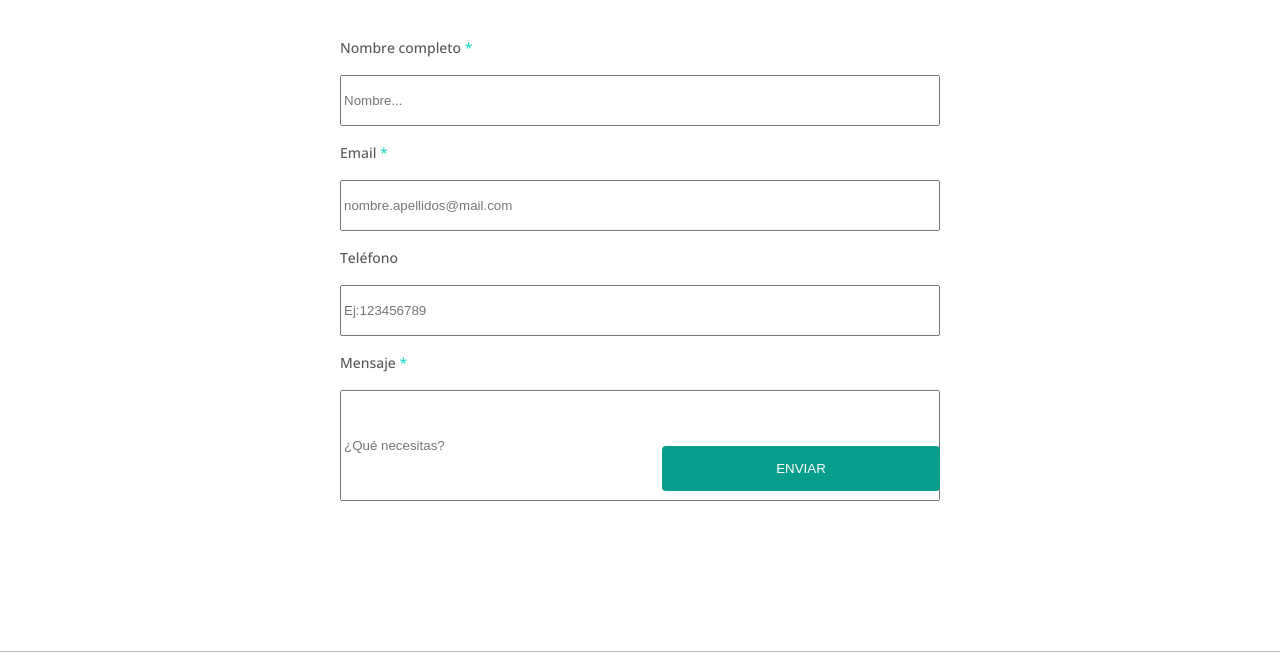
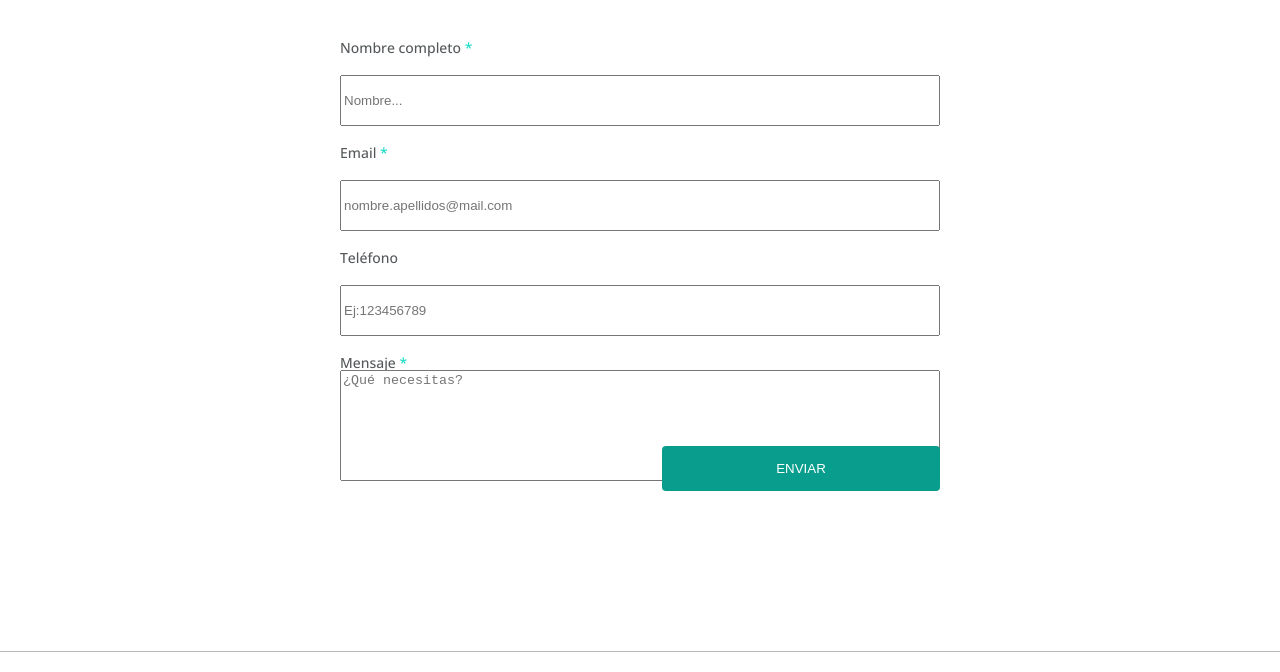
Before and after one commit to lilifernandez91/project-promo-q-module-1-team-1, a website: page src/html/contacto.html in a window 1280 px wide. Shown: the part 604-1276 px from the top of the page. Drawn offline with nearby package versions, Linux system fonts and the light colour scheme; files that its build step writes are made by us from their sources; files whose address does not match are found by name.

Commit message:
add textarea

```diff
--- a/src/html/contacto.html
+++ b/src/html/contacto.html
@@ -89,15 +89,15 @@
             />
 
             <label for="mesage">mensaje <span>*</span> </label>
-            <input
+            <textarea
               class="mesage-text"
               placeholder="¿Qué necesitas?"
-              maxlength="50"
+              maxlength="100"
               id="mesage"
               type="text"
               name="mesage"
               required
-            />
+            ></textarea>
 
             <input class="submit" type="submit" value="enviar" />
           </form>
```
